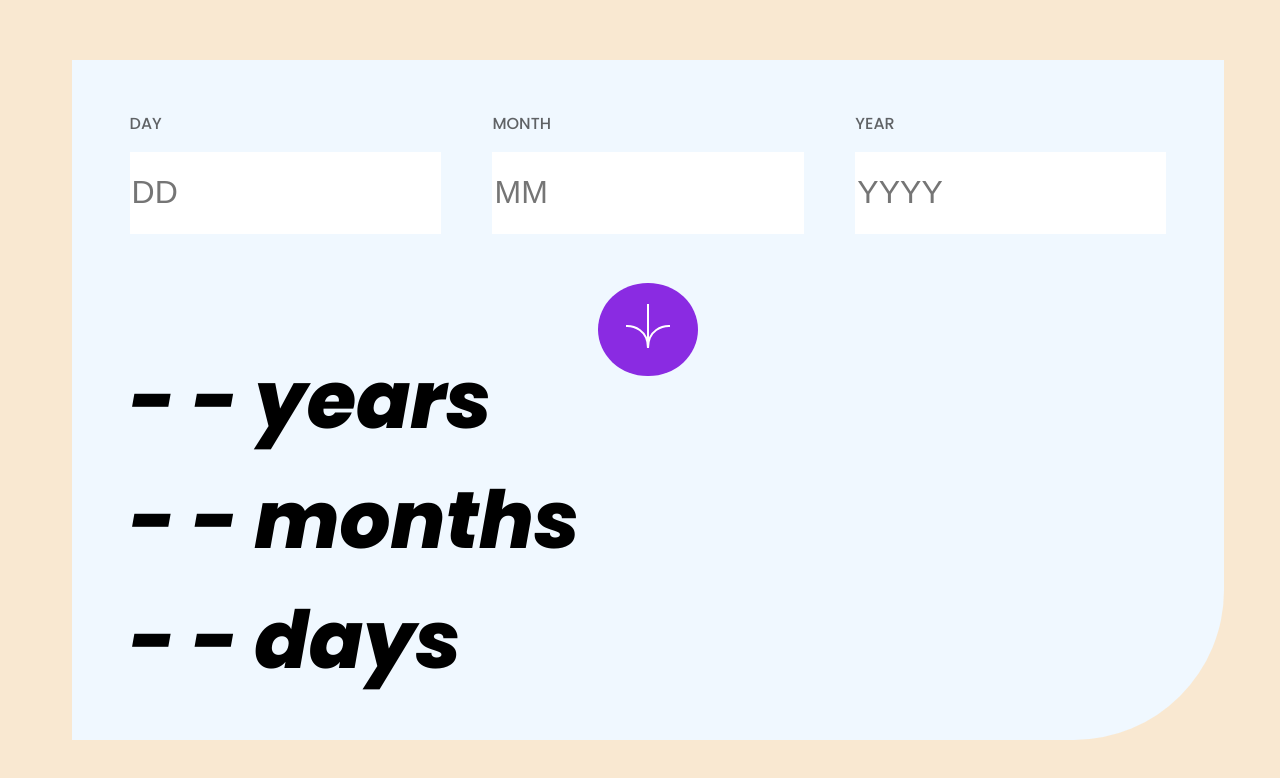
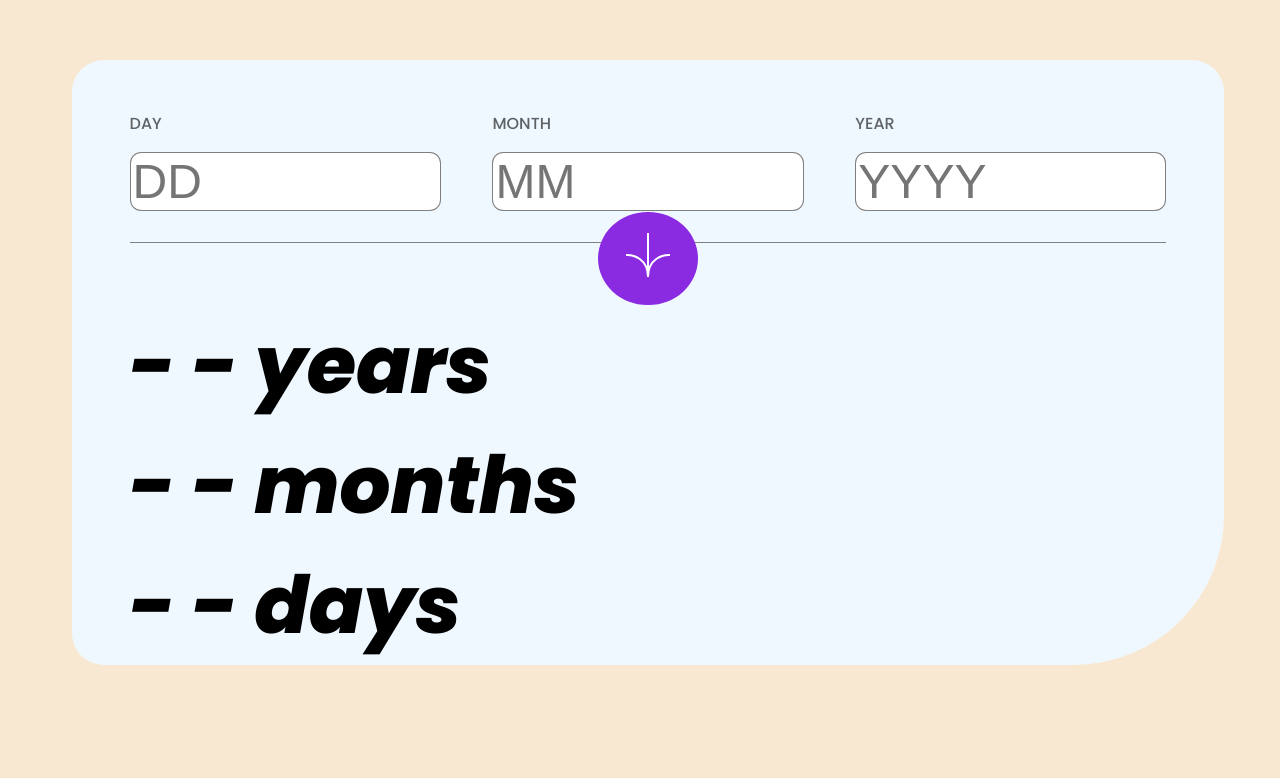
Before and after one commit to BYDINARES/app-calculator-age, a plain HTML site: page index.html in a window 1280 px wide. Shown: the part 132-910 px from the top of the page. Drawn offline with Linux system fonts and the light colour scheme.

Commit message:
Correction of input sizes and re-arrangment

```diff
--- a/style.css
+++ b/style.css
@@ -13,7 +13,7 @@ body {
 }
 
 .whole-container {
-    height: 85%;
+    height: 75%;
     width: 90%;
     display: flex;
     flex-direction: column;
@@ -25,16 +25,17 @@ body {
     /*flex*/
     display: flex;
     flex-direction: column;
-    flex-grow: 1;
     justify-content: flex-start;
     /*padding and gap*/
     padding-top: 3%;
-    gap: 10%;
     padding-left: 5%;
     padding-right: 5%;
-    height: 38%;
+    height: 40%;
+    border-top-left-radius: 2rem;
+    border-top-right-radius: 2rem;
 }
 
+/*Top inputs*/
 .top-buttons {
     display: flex;
     flex-direction: row;
@@ -45,11 +46,25 @@ body {
 }
 
 .top-buttons input {
-    border: none;
+    border: 1px solid rgba(0, 0, 0, 0.5);
     /*padding: 2rem 1.5rem;*/
     font-size: 2rem;
     width: 100%;
-    height: 80px;
+    height: auto;
+    font-size: 3rem;
+    border-radius: 0.7rem;
+}
+
+   /* Remove spinner controls in Chrome, Edge, and Safari */
+input[type="number"]::-webkit-inner-spin-button,
+input[type="number"]::-webkit-outer-spin-button {
+    -webkit-appearance: none;
+    margin: 0;
+}
+
+   /* Remove spinner controls in Firefox */
+input[type="number"] {
+    -moz-appearance: textfield;
 }
 
 .day, .month, .year {
@@ -65,13 +80,9 @@ p{
     font-style: normal;
     opacity: 0.6;
 }
-/*Top inputs*/
+
 form {
     display: flex;
-}
-
-input {
-    flex-grow: 2;
 }
 
 /*Bottom*/
@@ -79,13 +90,13 @@ input {
     background-color:aliceblue;
     display: flex;
     flex-direction: column;
-    flex-grow: 1;
     border-bottom-right-radius: 150px;
+    border-bottom-left-radius: 2rem;
     padding-left: 5%;
+    /*font*/
     font-weight: 800;
     font-style: italic;
-    padding-bottom: 0%;
-    height: 62%;
+    height: 60%;
 }
 
 .button-years, .button-months, .button-days {
@@ -115,7 +126,7 @@ input {
     position: relative;
     align-items: center;
     z-index: 0;
-    top: 30%;
+    top: 15%;
 }
 
 #arrow-button {
```
